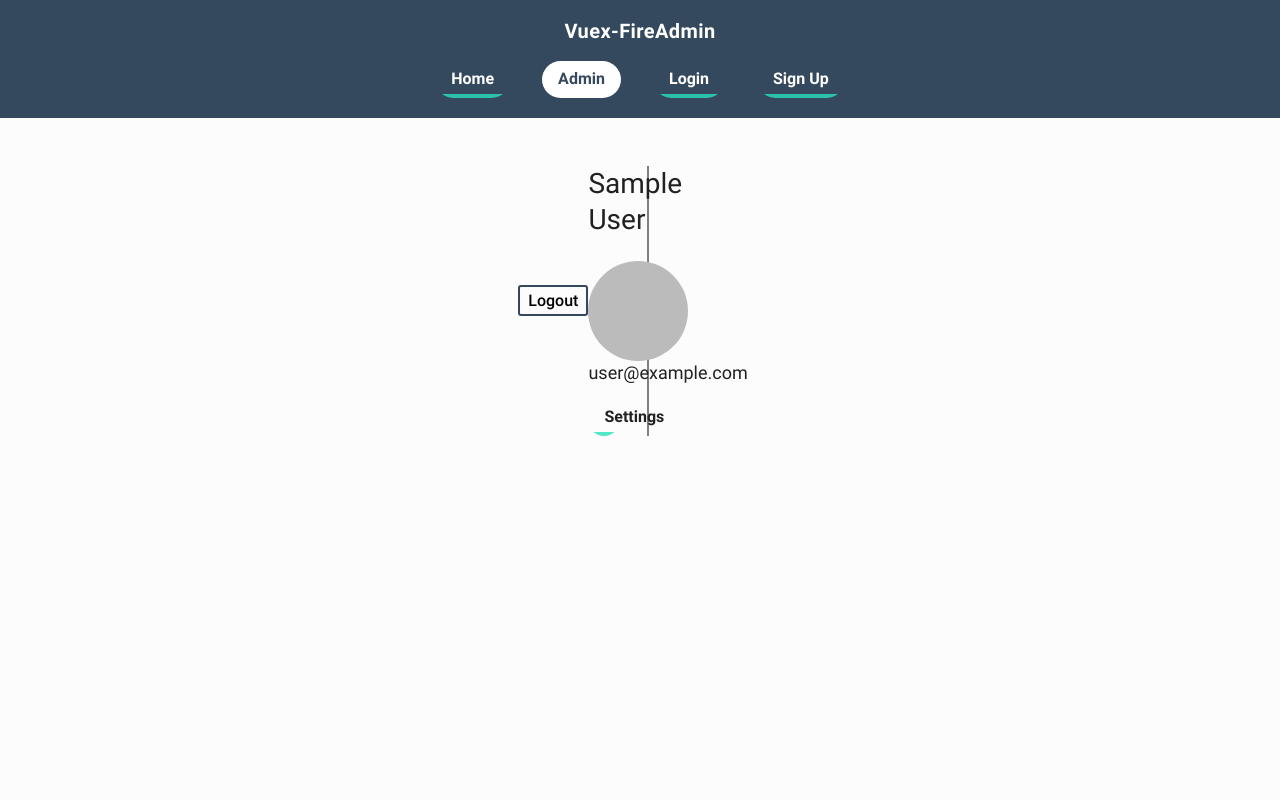
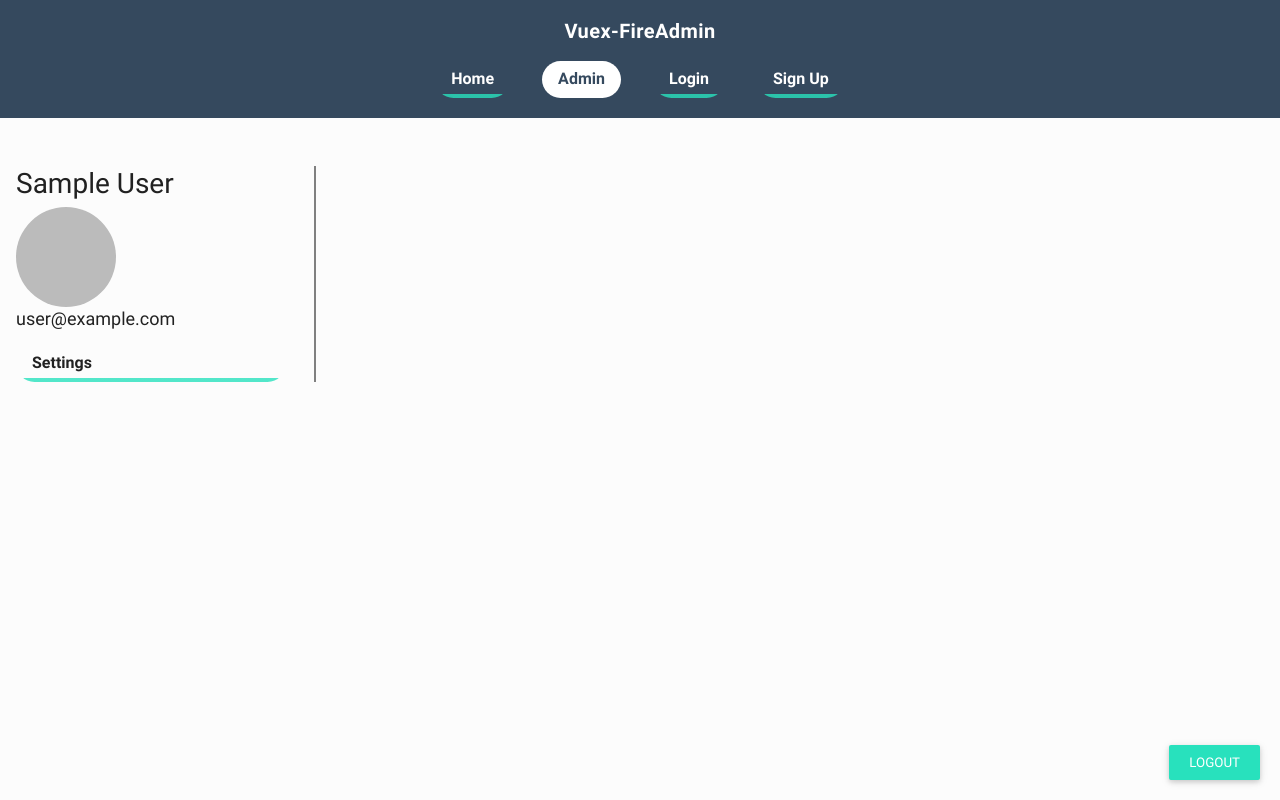
Before and after one commit to davidroyer/vuex-fireadmin, a Vue app: page /#/admin in a window 1280 px wide. Built offline with nearby package versions, Linux system fonts and the light colour scheme; no server answers; sample sign-in values are in the browser's storage.

Commit message:
Update styles

```diff
--- a/src/App.vue
+++ b/src/App.vue
@@ -11,7 +11,7 @@
       <div class="top">
         <!-- <h1 class="">{{$route.name}}</h1> -->
 
-        <button class="logout" v-if="$store.state.user && $route.meta.requiresAuth" @click="logout">Logout</button>
+
       </div>
 
       <transition name="fade" mode="out-in">
@@ -36,6 +36,10 @@ export default {
 </script>
 
 <style lang="scss">
+
+html * {
+  box-sizing: border-box;
+}
 body {
   display: block;
 }
@@ -43,10 +47,17 @@ body {
   margin: .25em 0 .5em;
   font-weight: 600;
 }
+
+.view {
+  &.admin {
+    width: 100%;
+  }
+}
 main {
   display: flex;
   justify-content: center;
   flex-flow: row wrap;
+  width: 100%;
   a {
     color: #35495e;
     text-align: left;
@@ -54,10 +65,10 @@ main {
   }
 }
 .logout {
-  flex: none;
-  padding: .25em .5em;
-  margin: 0;
-  min-width: 0;
+  // flex: none;
+  // padding: .25em .5em;
+  // margin: 0;
+  // min-width: 0;
 }
 .top {
   display: flex;
@@ -105,27 +116,27 @@ main {
   }
 }
 button {
-  -webkit-appearance: none;
-  background: inherit;
-  border: 2px solid #35495e;
-  padding: .75em 1em;
-  font-size: 16px;
-  font-family: inherit;
-  font-weight: 500;
-  border-radius: 3px;
-  flex: 1 1 150px;
-  margin: 1em;
-  max-width: 200px;
-  min-width: 150px;
-  cursor: pointer;
-  transition: .2s ease;
-  align-self: center;
-  &:hover {
-    background: rgba(53, 73, 94, 0.72);
-    color: white;
-    font-weight: 800;
-    text-decoration: underline;
-  }
+  // -webkit-appearance: none;
+  // background: inherit;
+  // border: 2px solid #35495e;
+  // padding: .75em 1em;
+  // font-size: 16px;
+  // font-family: inherit;
+  // font-weight: 500;
+  // border-radius: 3px;
+  // flex: 1 1 150px;
+  // margin: 1em;
+  // max-width: 200px;
+  // min-width: 150px;
+  // cursor: pointer;
+  // transition: .2s ease;
+  // align-self: center;
+  // &:hover {
+  //   background: rgba(53, 73, 94, 0.72);
+  //   color: white;
+  //   font-weight: 800;
+  //   text-decoration: underline;
+  // }
 }
 .siteTitle {
   flex: 1 1 100%;
@@ -153,6 +164,12 @@ a {
   color: #2c3e50;
 }
 
+.view.login {
+    width: 100%;
+    display: flex;
+    flex-flow: row wrap;
+    justify-content: center;
+}
 main {
   // text-align: center;
 
@@ -181,4 +198,9 @@ header span {
   box-sizing: border-box;
   padding-top: 16px;
 }
+
+input {
+  font-size: 1em;
+font-weight: 500;
+}
 </style>
--- a/src/components/Admin.vue
+++ b/src/components/Admin.vue
@@ -7,6 +7,7 @@
         <img class="avatar" :src="user.photoURL" alt="">
         <h6 v-if="user.email">{{user.email}}</h6>
         <router-link to="/admin/settings">Settings</router-link>
+        <button class="btn--raised btn--secondary logout" @click="logout">Logout</button>
       </div>
 
 
@@ -38,9 +39,19 @@ export default {
 </script>
 
 <style>
-
+.logout {
+  position: absolute;
+  bottom: 10px;
+  right: 20px;
+}
 h1, h2 {
   font-weight: normal;
+}
+h3 {
+  margin-bottom: 5px;
+}
+h6 {
+  word-break: break-all;
 }
 .displayName {
   margin-top: 0;
@@ -48,6 +59,7 @@ h1, h2 {
 .avatar {
   width: 100px;
   border-radius: 50%;
+  max-width: 100%;
 }
 ul {
   list-style-type: none;
@@ -65,10 +77,11 @@ li {
   /*flex-flow: row wrap;*/
 }
 .emailSignIn {
-  width: 100%;
+  /*width: 100%;*/
 }
 .child-view {
   padding: 0 .5em;
+  flex: 1 1 65%;
 }
 
 button.back {
--- a/src/components/Login.vue
+++ b/src/components/Login.vue
@@ -1,5 +1,5 @@
 <template>
-  <div class="admin">
+  <div class="login">
     <template v-if="user">
         <button @click="logout">Logout</button>
       <div class="user">
@@ -9,7 +9,7 @@
     </template>
     <template v-else>
       <div class="buttons">
-        <button @click="loginGoogle">Login with Google</button>
+        <button class="btn--raised btn--primary"@click="loginGoogle">Login with Google</button>
         <!-- <button @click="loginGithub">Login Github</button> -->
         <!-- <button @click="loginAnonymously">Login Anonymously</button> -->
       </div>
@@ -20,7 +20,7 @@
 
         <label for="email">Password</label>
         <input name="password" type="text" v-model="userLoginInfo.password">
-        <button class="btn--raised btn--primary" @click="loginEmail(userLoginInfo)">Login with Email</button>
+        <button class="btn-mc btn--raised btn--primary" @click="loginEmail(userLoginInfo)">Login with Email</button>
 
       </div>
     </template>
@@ -73,6 +73,12 @@ h1, h2 {
   font-weight: normal;
 }
 
+.btn-mc {
+  display: block;
+  margin-left: auto;
+  margin-right: auto;
+}
+
 .avatar {
   width: 100px;
 }
@@ -86,4 +92,10 @@ li {
   margin: 0 10px;
 }
 
+.buttons {
+  margin-bottom: 2em;
+border-bottom: 2px solid rgba(158, 158, 158, 0.5);
+width: 100%;
+padding-bottom: 1em;
+}
 </style>
--- a/src/components/Settings.vue
+++ b/src/components/Settings.vue
@@ -1,6 +1,6 @@
 <template lang="html">
   <div class="settings">
-    <button class="back" @click="$router.push('/admin')">< Back</button>
+    <button class="back btn--raised btn-secondary" @click="$router.push('/admin')">< Back</button>
     <h2>The Settings will go here</h2>
 
   </div>
```
